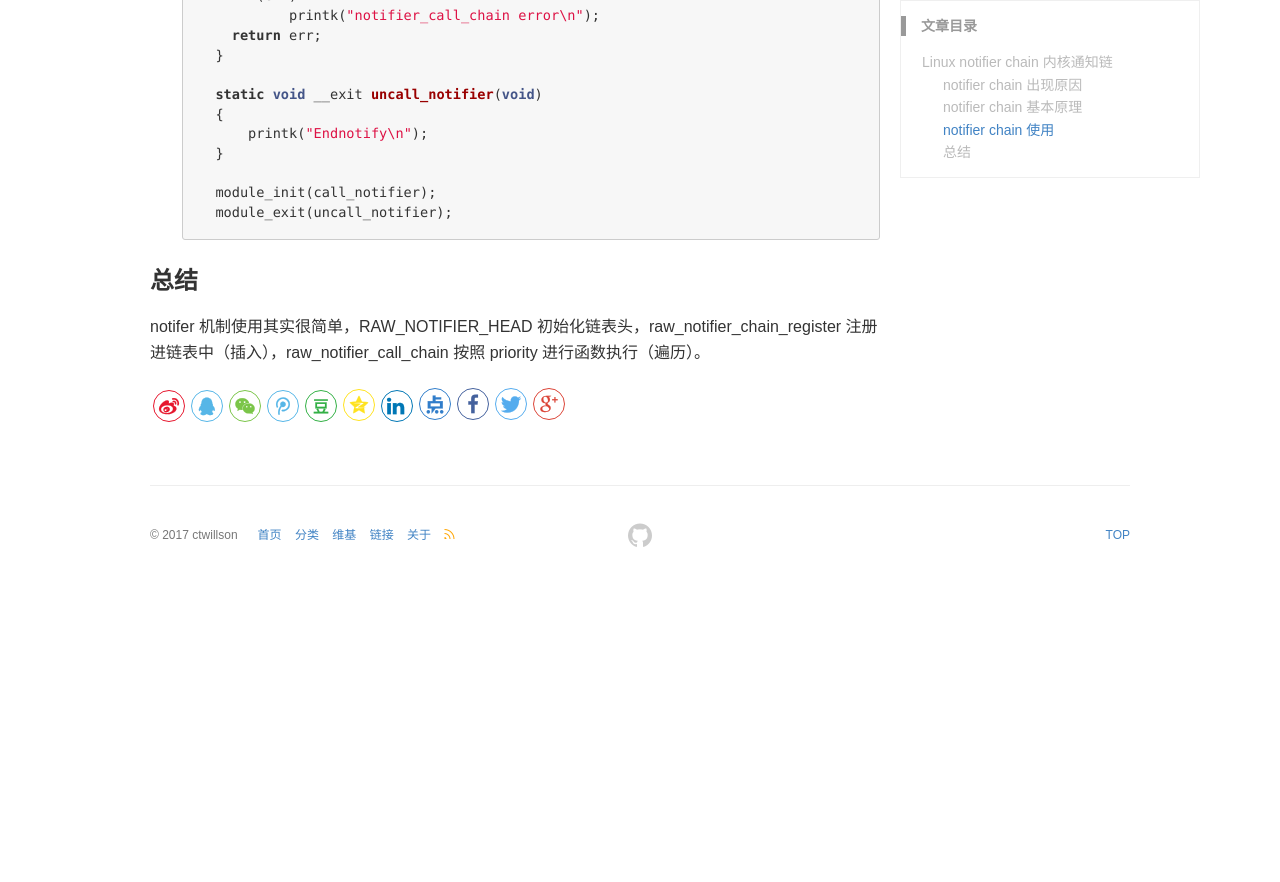
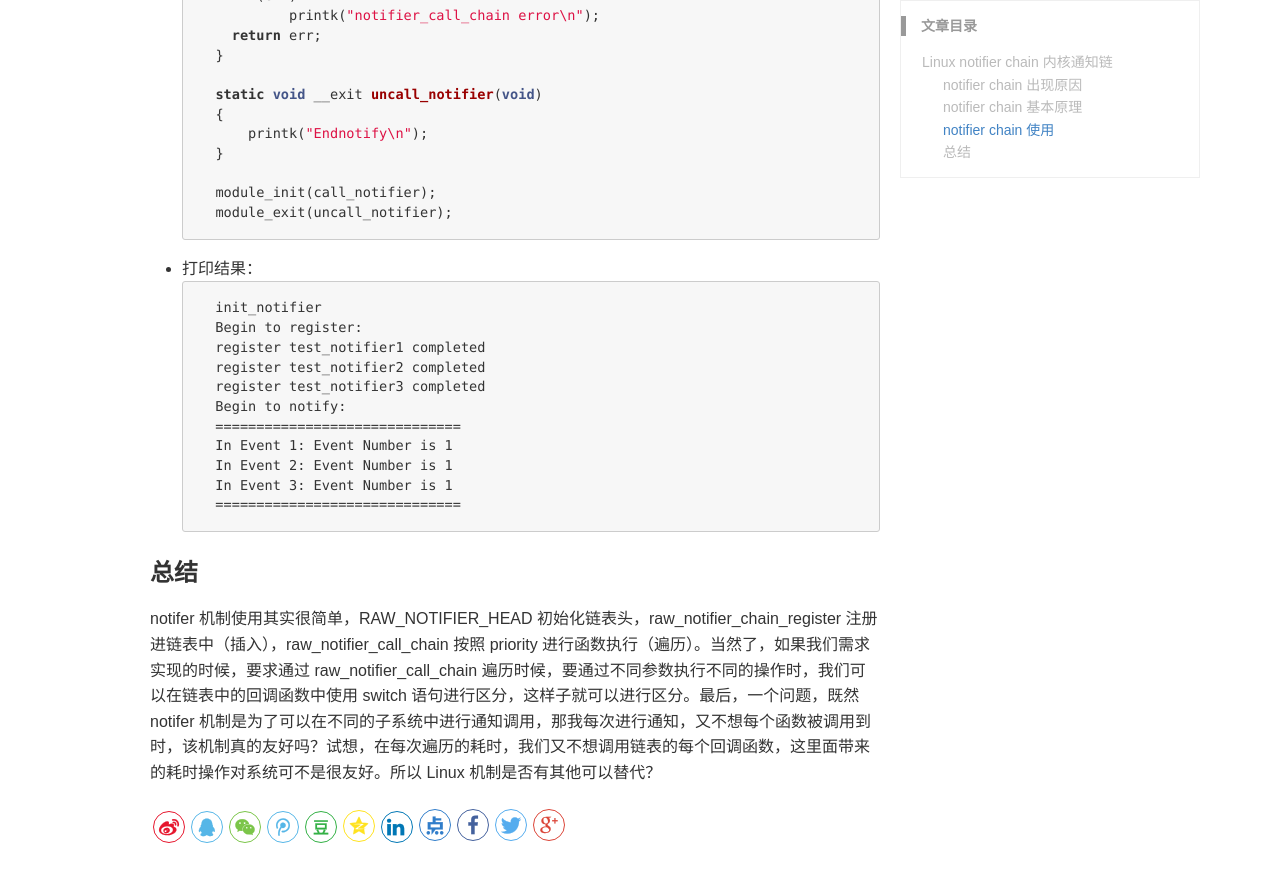
Before and after one commit to ctwillson/ctwillson.github.io, a Jekyll site: the page built from _posts/2018-11-15-notifier-11-06.md, in a window 1280 px wide and 900 px high, scrolled down 4029 px. Shown: the top 882 px of the window. Built offline with Jekyll 4.4.1, drawn with Linux system fonts in a browser that asks for light colours; comment, search, counter and statistics services are not loaded; before the commit the page ends 4613 px from its top, so only the background shows below that; some of the changed text lies outside the part shown.

Commit message:
update notifier

````diff
--- a/_posts/2018-11-15-notifier-11-06.md
+++ b/_posts/2018-11-15-notifier-11-06.md
@@ -95,13 +95,13 @@ keywords: "notifier"
       return 0;
     }
 
-    static int test_event3(struct notifier_block *this, unsigned longevent, void *ptr)
+    static int test_event3(struct notifier_block *this, unsigned long event, void *ptr)
     {
       printk("In Event 3: Event Number is %d\n",event);
       return 0;
     }
 
-
+	//填充
     static struct notifier_block test_notifier1 =
     {
        .notifier_call = test_event1,
@@ -191,6 +191,20 @@ keywords: "notifier"
     module_init(call_notifier);
     module_exit(uncall_notifier);
     ```
+- 打印结果：
+    ```
+    init_notifier
+    Begin to register:
+    register test_notifier1 completed
+    register test_notifier2 completed
+    register test_notifier3 completed
+    Begin to notify:
+    ==============================
+    In Event 1: Event Number is 1
+    In Event 2: Event Number is 1
+    In Event 3: Event Number is 1
+    ==============================
+    ```
 
 ### 总结
-notifer 机制使用其实很简单，RAW_NOTIFIER_HEAD 初始化链表头，raw_notifier_chain_register 注册进链表中（插入），raw_notifier_call_chain 按照 priority 进行函数执行（遍历）。
+notifer 机制使用其实很简单，RAW_NOTIFIER_HEAD 初始化链表头，raw_notifier_chain_register 注册进链表中（插入），raw_notifier_call_chain 按照 priority 进行函数执行（遍历）。当然了，如果我们需求实现的时候，要求通过 raw_notifier_call_chain 遍历时候，要通过不同参数执行不同的操作时，我们可以在链表中的回调函数中使用 switch 语句进行区分，这样子就可以进行区分。最后，一个问题，既然 notifer 机制是为了可以在不同的子系统中进行通知调用，那我每次进行通知，又不想每个函数被调用到时，该机制真的友好吗？试想，在每次遍历的耗时，我们又不想调用链表的每个回调函数，这里面带来的耗时操作对系统可不是很友好。所以 Linux 机制是否有其他可以替代？
````
